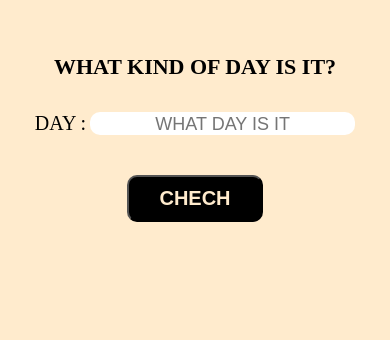
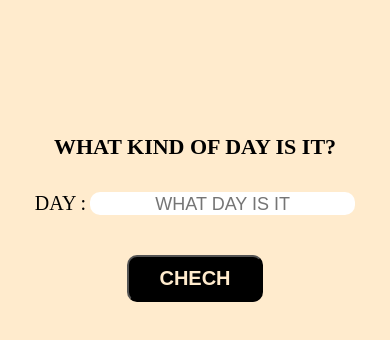
Before and after one commit to Adeshina3002/ProjectDOM, a plain HTML site: page index.html in a window 390 px wide. Shown: the part 106-446 px from the top of the page. Drawn offline with Linux system fonts and the light colour scheme.

Commit message:
updated the mobile screen

```diff
--- a/style.css
+++ b/style.css
@@ -51,7 +51,7 @@ button:hover {
 
 @media screen and (max-width: 480px) {
     body {
-        margin-top: 10rem;
+        margin-top: 15rem;
     }
 
     #title {
```
